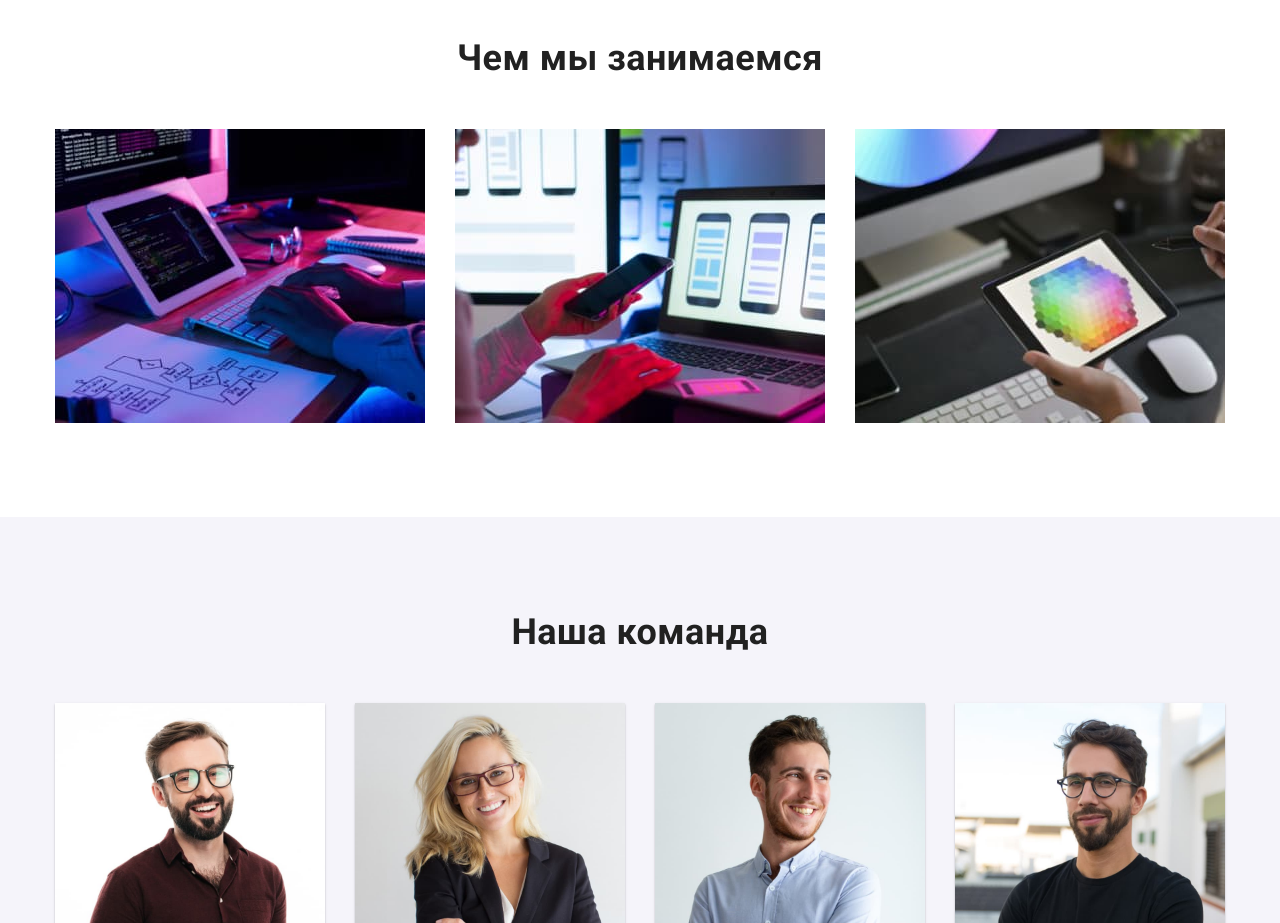
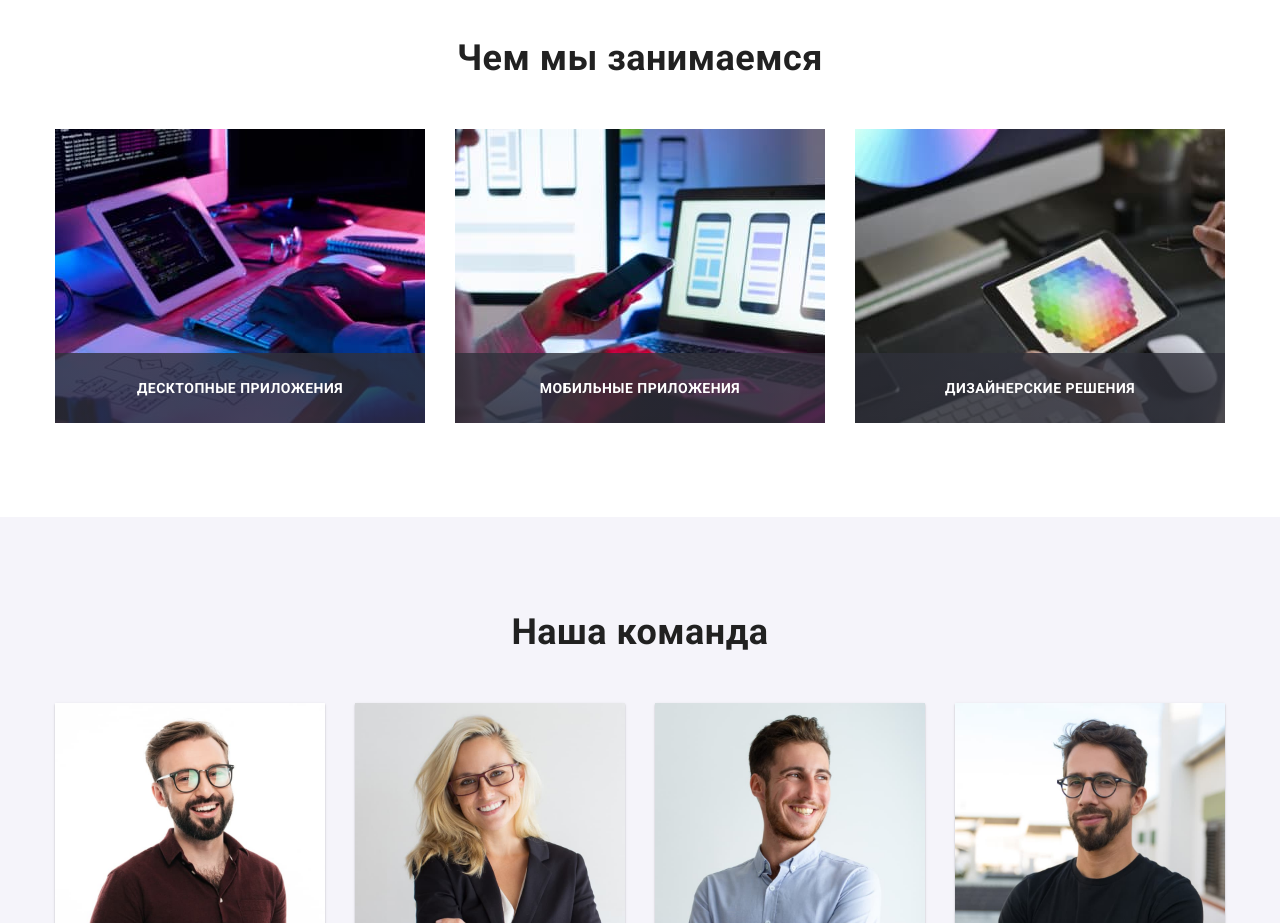
Before and after one commit to yurilov/goit-markup-hw-05, a plain HTML site: page index.html in a window 1280 px wide. Shown: the part 1080-2003 px from the top of the page. Drawn offline with nearby package versions, Linux system fonts and the light colour scheme.

Commit message:
Додано розмітку і позиціонування головної сторінки

```diff
--- a/css/style.css
+++ b/css/style.css
@@ -147,6 +147,21 @@ ul {
 .contacts-list .link:focus {
   outline: none;
   color: var(--accent-color);
+}
+
+.site-nav > .list-item {
+  position: relative;
+}
+
+.link.current::after {
+  content: '';
+  display: block;
+  position: absolute;
+  bottom: -1px;
+  width: 100%;
+  height: 4px;
+  background-color: var(--accent-color);
+  border-radius: 2px;
 }
 
 /* Футер */
@@ -346,6 +361,24 @@ ul {
   line-height: 1.17;
   text-align: center;
   color: var(--title-text-color);
+}
+
+.about-list > .list-item {
+  position: relative;
+}
+
+.about-label {
+  position: absolute;
+  bottom: 0;
+  width: 100%;
+  padding: 27px 0;
+  font-weight: 700;
+  font-size: 14px;
+  line-height: calc(16 / 14);
+  text-align: center;
+  text-transform: uppercase;
+  color: var(--primary-white-color);
+  background-image: linear-gradient(rgba(47, 48, 58, 0.8), rgba(47, 48, 58, 0.8));
 }
 
 /* Наша команда */
--- a/index.html
+++ b/index.html
@@ -115,9 +115,18 @@
         <div class="container">
             <h2 class="section-title">Чем мы занимаемся</h2>
             <ul class="about-list list">
-                <li class="list-item"><img src="./images/sample1.jpg" alt="Десктопные приложения" width="370"></li>
-                <li class="list-item"><img src="./images/sample2.jpg" alt="Мобильные приложения" width="370"></li>
-                <li class="list-item"><img src="./images/sample3.jpg" alt="Дизайнерские решения" width="370"></li>
+                <li class="list-item">
+                    <img src="./images/sample1.jpg" alt="Десктопные приложения" width="370">
+                    <p class="about-label">Десктопные приложения</p>
+                </li>
+                <li class="list-item">
+                    <img src="./images/sample2.jpg" alt="Мобильные приложения" width="370">
+                    <p class="about-label">Мобильные приложения</p>
+                </li>
+                <li class="list-item">
+                    <img src="./images/sample3.jpg" alt="Дизайнерские решения" width="370">
+                    <p class="about-label">Дизайнерские решения</p>
+                </li>
             </ul>
         </div>
     </section>
```
